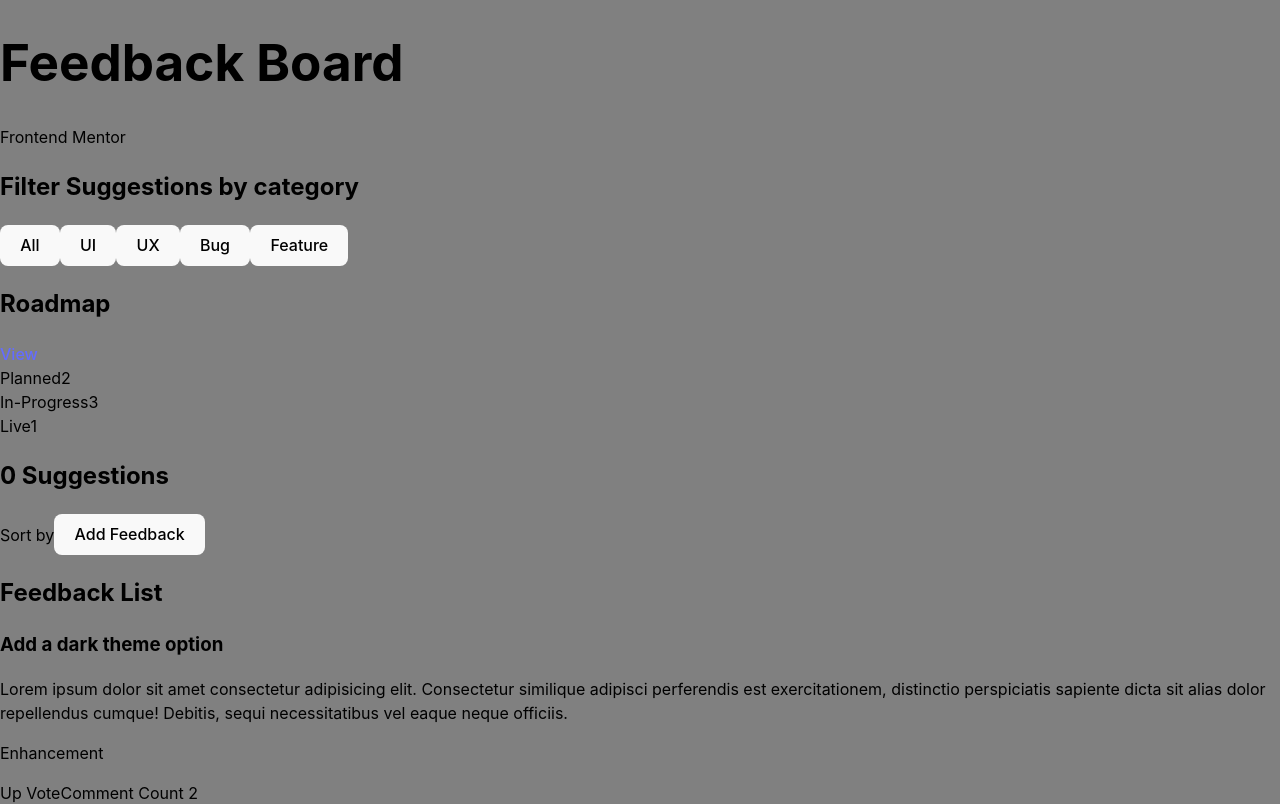
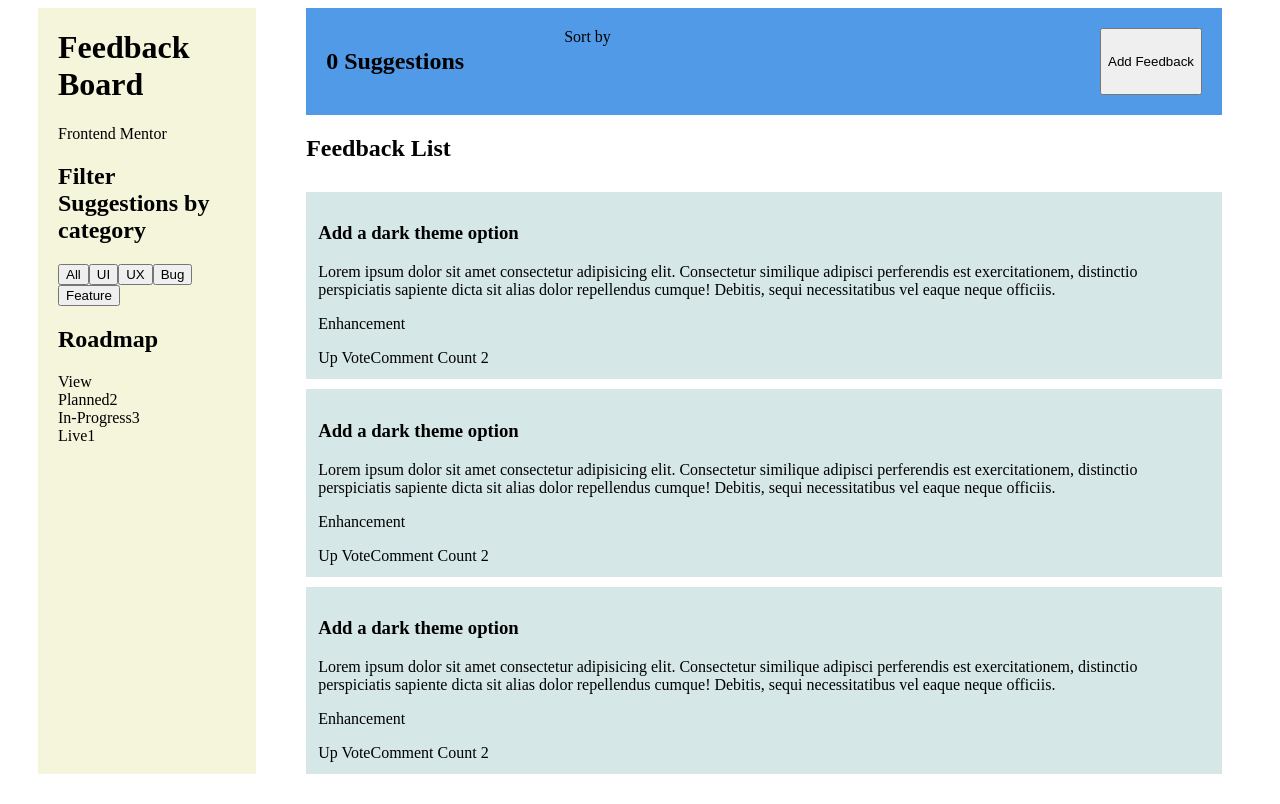
Before and after one commit to crsecu/productFeedbackApp, a React app: page /feedbackBoard in a window 1280 px wide. Shown: the top 804 px of the page. Built offline with nearby package versions, Linux system fonts and the light colour scheme; the HTML template or start-up script is replaced by a standard one.

Commit message:
added basic styling to Product Feedback Page to enhance visual clarity while planning data flow and state management strategy

```diff
--- a/src/features/feedback/FeedbackBoard.tsx
+++ b/src/features/feedback/FeedbackBoard.tsx
@@ -6,17 +6,20 @@ import ActionBar from "../../ui/ActionBar";
 
 function FeedbackBoard(): React.JSX.Element {
   return (
-    <>
-      <PageHeader />
-      <aside>
-        <FilterByCategory />
-        <RoadmapPreviewTile />
-      </aside>
-      <main>
+    <div className="feedbackBoard_layout">
+      <div className="feecbackBoard_leftSection">
+        <PageHeader />
+        <aside className="feedbackBoard_aside">
+          <FilterByCategory />
+          <RoadmapPreviewTile />
+        </aside>
+      </div>
+
+      <main className="feedbackBoard_main">
         <ActionBar />
         <FeedbackList />
       </main>
-    </>
+    </div>
   );
 }
 
--- a/src/features/feedback/FeedbackList.tsx
+++ b/src/features/feedback/FeedbackList.tsx
@@ -2,7 +2,7 @@ import FeedbackTile from "./FeedbackTile";
 
 function FeedbackList(): React.JSX.Element {
   return (
-    <section>
+    <section className="feedback_list">
       <h2>Feedback List</h2> {/* visually hidden heading */}
       <FeedbackTile />
       <FeedbackTile />
--- a/src/features/feedback/FeedbackTile.tsx
+++ b/src/features/feedback/FeedbackTile.tsx
@@ -1,6 +1,6 @@
 function FeedbackTile(): React.JSX.Element {
   return (
-    <article>
+    <article className="feedback_tile">
       <h3>Add a dark theme option</h3>
       <p>
         Lorem ipsum dolor sit amet consectetur adipisicing elit. Consectetur
--- a/src/index.css
+++ b/src/index.css
@@ -1,70 +1,46 @@
-:root {
-  font-family: Inter, system-ui, Avenir, Helvetica, Arial, sans-serif;
-  line-height: 1.5;
-  font-weight: 400;
+/* Temporary styling */
+/* *************************************************************** */
+/* *************************************************************** */
 
-  color-scheme: light dark;
-  color: rgba(255, 255, 255, 0.87);
-  background-color: #242424;
-
-  font-synthesis: none;
-  text-rendering: optimizeLegibility;
-  -webkit-font-smoothing: antialiased;
-  -moz-osx-font-smoothing: grayscale;
+/* Feedback Board PAGE */
+.feedbackBoard_layout {
+  display: flex;
+  gap: 30px;
+  padding: 0 30px;
+}
+.feedbackBoard_aside {
 }
 
-a {
-  font-weight: 500;
-  color: #646cff;
-  text-decoration: inherit;
-}
-a:hover {
-  color: #535bf2;
+.feedbackBoard_main {
+  padding: 0 20px;
 }
 
-body {
-  margin: 0;
+.feecbackBoard_leftSection {
+  background-color: beige;
+  padding: 0 20px;
+}
+/* *************************************************************** */
+/* ActionBar component */
+.actionBar {
   display: flex;
-  place-items: center;
-  min-width: 320px;
-  min-height: 100vh;
-  background-color: gray;
-  color: black;
+  padding: 20px;
+  gap: 100px;
+  background-color: rgb(81, 154, 231);
 }
 
-h1 {
-  font-size: 3.2em;
-  line-height: 1.1;
+.actionBar button {
+  margin-left: auto;
 }
-
-button {
-  border-radius: 8px;
-  border: 1px solid transparent;
-  padding: 0.6em 1.2em;
-  font-size: 1em;
-  font-weight: 500;
-  font-family: inherit;
-  background-color: #1a1a1a;
-  cursor: pointer;
-  transition: border-color 0.25s;
+/* *************************************************************** */
+/* FeedbackTile component */
+.feedback_list {
+  display: flex;
+  flex-direction: column;
+  gap: 10px;
 }
-button:hover {
-  border-color: #646cff;
+/* *************************************************************** */
+/* FeedbackTile component */
+.feedback_tile {
+  background-color: rgb(214, 231, 231);
+  padding: 12px;
 }
-button:focus,
-button:focus-visible {
-  outline: 4px auto -webkit-focus-ring-color;
-}
-
-@media (prefers-color-scheme: light) {
-  :root {
-    color: #213547;
-    background-color: #ffffff;
-  }
-  a:hover {
-    color: #747bff;
-  }
-  button {
-    background-color: #f9f9f9;
-  }
-}
--- a/src/ui/ActionBar.tsx
+++ b/src/ui/ActionBar.tsx
@@ -1,7 +1,7 @@
 import FeedbackCount from "../features/feedback/FeedbackCount";
 function ActionBar(): React.JSX.Element {
   return (
-    <section>
+    <section className="actionBar">
       <FeedbackCount />
       <span>Sort by</span>
       <button>Add Feedback</button>
```
